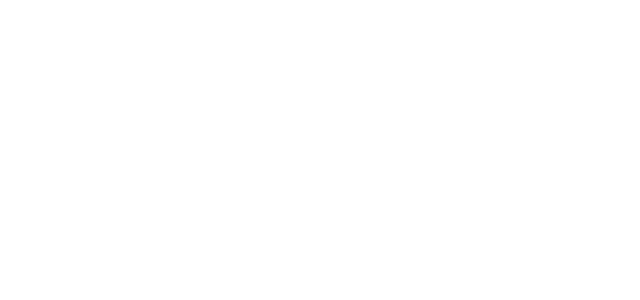
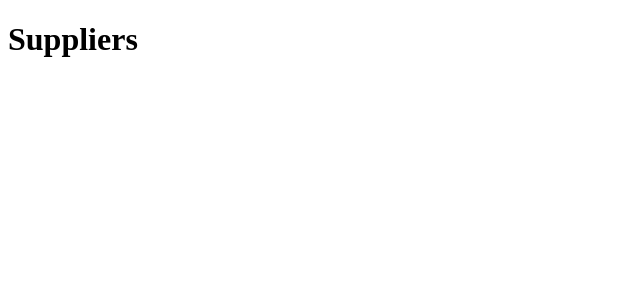
Before and after one commit to bfutema/martech-web, a React (Create React App) app: page / in a window 1280 px wide. Shown: the top 300 px of the page, without its empty margins (0-640 px from the left). Built offline with nearby package versions, Linux system fonts and the light colour scheme.

Commit message:
feat: :sparkles: add Suppliers page

```diff
--- /dev/null
+++ b/src/pages/Main/Suppliers/Suppliers.styles.ts
@@ -0,0 +1,3 @@
+import styled from 'styled-components';
+
+export const Container = styled.div``;
--- /dev/null
+++ b/src/pages/Main/Suppliers/Suppliers.tsx
@@ -0,0 +1,11 @@
+import React from 'react';
+
+import { Container } from './Suppliers.styles';
+
+export const Suppliers: React.FC = () => {
+  return (
+    <Container>
+      <h1>Suppliers</h1>
+    </Container>
+  );
+};
--- /dev/null
+++ b/src/pages/Main/index.ts
@@ -0,0 +1 @@
+export * from './Suppliers/Suppliers';
--- a/src/routes/index.tsx
+++ b/src/routes/index.tsx
@@ -1,11 +1,13 @@
 import React from 'react';
 import { BrowserRouter, Routes, Route } from 'react-router-dom';
+
+import { Suppliers } from '../pages/Main';
 
 export const Router: React.FC = () => {
   return (
     <BrowserRouter>
       <Routes>
-        <Route path="/" element={<div />} />
+        <Route path="/" element={<Suppliers />} />
       </Routes>
     </BrowserRouter>
   );
```
